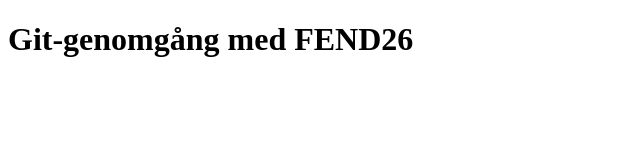
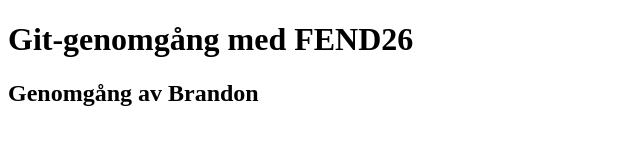
Before and after one commit to Zairaxx/Livekodning, a plain HTML site: page index.html in a window 1280 px wide. Shown: the whole page, without its empty margins (0-640 px from the left). Drawn offline with Linux system fonts and the light colour scheme.

Commit message:
added html-file to project

```diff
--- a/index.html
+++ b/index.html
@@ -7,5 +7,6 @@
 </head>
 <body>
     <h1>Git-genomgång med FEND26</h1>
+    <h2>Genomgång av Brandon</h2>
 </body>
 </html>
```
